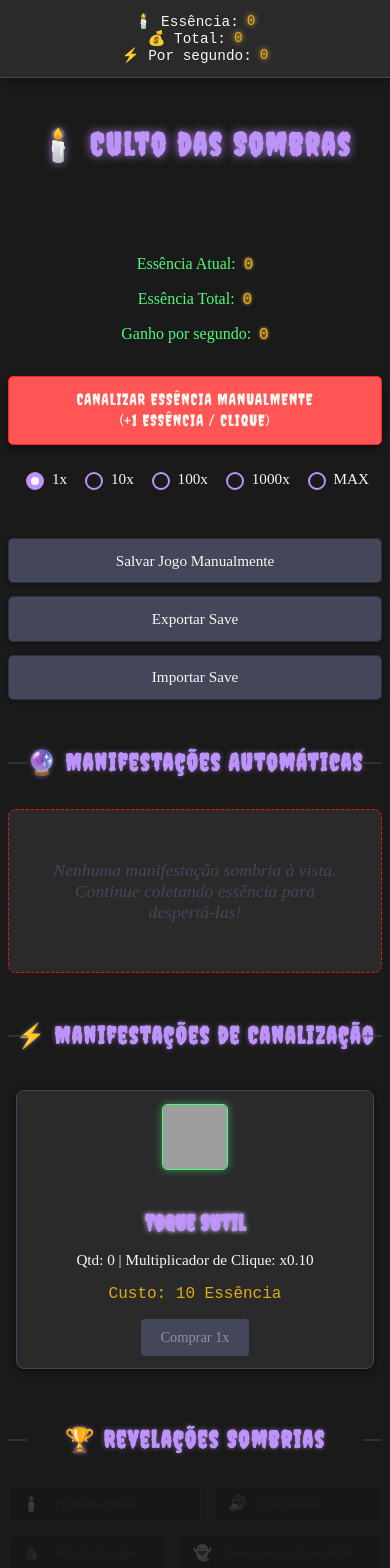
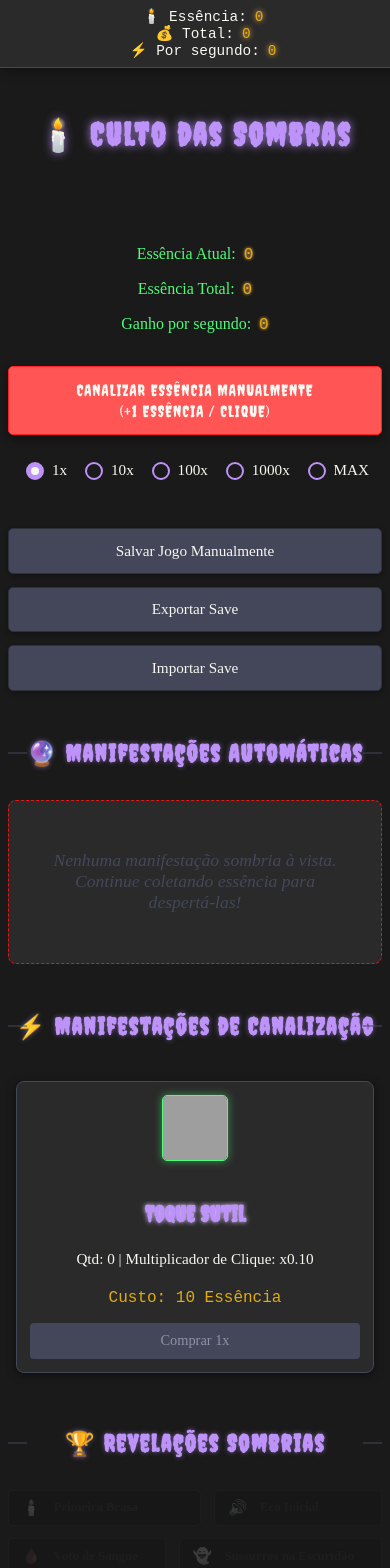
Before and after one commit to Skema1114/fear-idle, an Angular app: page / in a window 390 px wide. Shown: the top 1568 px of the page. Built offline with nearby package versions, Linux system fonts and the light colour scheme; grey boxes are pictures that could not be loaded.

Commit message:
fix(style): ajuste nos cards com tamanhos variados;

```diff
--- a/src/app/app.component.scss
+++ b/src/app/app.component.scss
@@ -24,7 +24,7 @@ body {
   color: $light-ghost;
   font-family: $font-body;
   line-height: 1.6;
-  overflow-x: hidden; /* Garante que não haja scroll horizontal no body */
+  overflow-x: hidden;
   min-height: 100vh;
   padding: 0;
 }
@@ -52,10 +52,10 @@ strong {
   display: flex;
   justify-content: space-around;
   align-items: center;
-  background: $deep-charcoal;
+  background: $deep-charcoal; /* Fundo sólido para cobrir o conteúdo por baixo */
   border-bottom: 1px solid $faded-stone;
   padding: 0.8rem 0;
-  z-index: 1000;
+  z-index: 1000; /* Z-index alto para ficar acima do conteúdo */
   box-shadow: 0 2px 10px rgba(0, 0, 0, 0.4);
 }
 
@@ -83,7 +83,7 @@ strong {
   border-radius: 0;
   box-shadow: none;
   min-height: calc(100vh - 60px);
-  box-sizing: border-box; /* Garante que padding e borda sejam incluídos na largura/altura */
+  box-sizing: border-box;
 }
 
 /* Intro Section */
@@ -311,7 +311,7 @@ strong {
   gap: 1.5rem;
   margin-top: 2rem;
   margin-bottom: 3rem;
-  flex-wrap: wrap; /* Permite que os botões quebrem a linha em telas menores */
+  flex-wrap: wrap;
 }
 
 /* Sections Titles (H2) */
@@ -345,20 +345,13 @@ strong {
 /* Upgrades Grid (Agora para ambas as seções de upgrades) */
 .upgrades-grid {
   display: grid;
-  /* `minmax(0, 1fr)` permite que os itens se encolham completamente,
-     evitando overflow se o gap for muito grande ou o contêiner pequeno. */
   grid-template-columns: repeat(auto-fill, minmax(200px, 1fr));
   gap: 1.5rem;
-  /* Removendo max-height e overflow-y para que a seção role com o body */
   max-height: none;
   overflow-y: visible;
   padding: 1rem;
-  /* Padding extra para garantir que os efeitos de hover não sejam cortados
-     e que a grid tenha espaço nas laterais. */
-  padding-left: 1.5rem;
-  padding-right: 1.5rem;
+  padding-right: 1rem;
   box-sizing: border-box;
-  /* Centraliza a grid se houver espaço extra */
   justify-content: center;
 }
 
@@ -373,10 +366,9 @@ strong {
   text-align: center;
   box-shadow: 0 2px 8px rgba(0, 0, 0, 0.5);
   transition: all 0.3s ease-in-out;
-  /* Garante que o card ocupe o espaço disponível e não crie scroll */
   width: 100%;
-  max-width: 250px; /* Adicionado um max-width para desktop, para que os cards não fiquem muito largos */
-  box-sizing: border-box; /* Crucial para que o padding não adicione largura extra */
+  max-width: 250px;
+  box-sizing: border-box;
 
   &:hover {
     transform: scale(1.03);
@@ -403,6 +395,10 @@ strong {
 
   .card-details {
     width: 100%;
+    min-height: 120px; /* Altura mínima para o bloco de detalhes */
+    display: flex;
+    flex-direction: column;
+    justify-content: space-between; /* Espalha o conteúdo verticalmente */
   }
 
   .upgrade-name {
@@ -410,6 +406,10 @@ strong {
     font-size: 1.4rem;
     color: $shadow-purple;
     margin-bottom: 0.5rem;
+    white-space: nowrap; /* Impede quebra de linha */
+    overflow: hidden; /* Esconde o texto que excede */
+    text-overflow: ellipsis; /* Adiciona "..." no final */
+    display: block; /* Garante que as propriedades de overflow funcionem */
   }
 
   .upgrade-info {
@@ -424,6 +424,10 @@ strong {
     font-size: 1rem;
     color: $essence-glow;
     margin-bottom: 1rem;
+    white-space: nowrap; /* Impede quebra de linha */
+    overflow: hidden; /* Esconde o texto que excede */
+    text-overflow: ellipsis; /* Adiciona "..." no final */
+    display: block; /* Garante que as propriedades de overflow funcionem */
   }
 
   .action-button {
@@ -639,7 +643,7 @@ strong {
 
   .header {
     flex-direction: column;
-    // padding: 0.5rem;
+    padding: 0.5rem;
   }
 
   .essence-display {
@@ -700,14 +704,14 @@ strong {
   }
 
   .upgrades-grid {
-    grid-template-columns: 1fr; /* Uma coluna em telas menores para melhor visualização */
+    grid-template-columns: 1fr;
     padding: 0.5rem;
     gap: 1rem;
   }
 
   .upgrade-card {
     width: 100%;
-    max-width: unset; /* Remove max-width para mobile */
+    max-width: unset;
     padding: 1rem;
   }
 
@@ -754,7 +758,6 @@ strong {
 }
 
 @media (max-width: 480px) {
-  /* Para telas muito pequenas */
   .game-container {
     padding: 1.5rem 0.5rem;
   }
```
